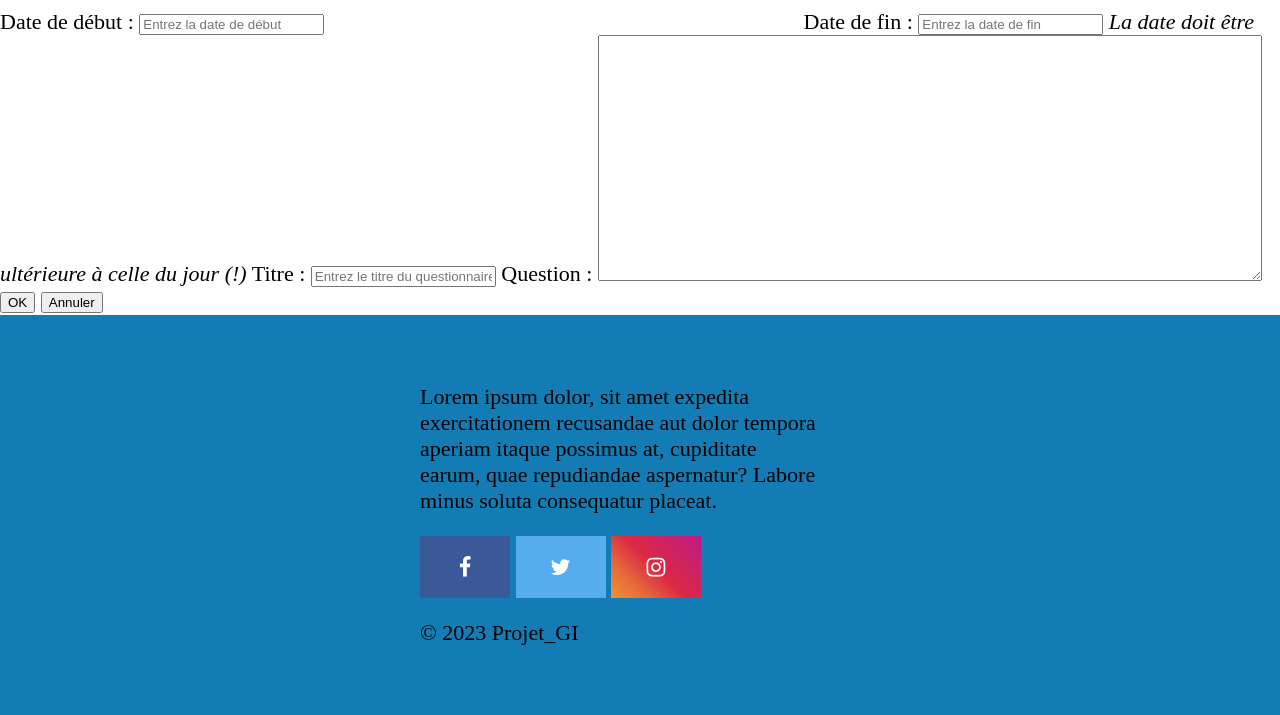
After one commit to CY-Fafix/ing1-gi-groupe-4, a PHP site: page /php/questionnaire.php in a window 1280 px wide. The commit adds this page. Shown: the part 671-1386 px from the top of the page. Run offline with PHP 8.4, Linux system fonts and the light colour scheme.

Commit message:
Questionnaire

```diff
--- a/public/php/inscription.php
+++ b/public/php/inscription.php
@@ -6,8 +6,8 @@
 	<head>
 		<meta charset="UTF-8">
 
-		<link href="./css/stylle.css" rel="stylesheet" />
-		<link href="./css/inscription.css" rel="stylesheet" />
+		<link href="../css/stylle.css" rel="stylesheet" />
+		<link href="../css/inscription.css" rel="stylesheet" />
 		<link href="https://fonts.googleapis.com/css?family=Open+Sans" rel="stylesheet" />
 
 		<title> Inscription </title>
@@ -21,7 +21,7 @@
 			<p id="Title"> <strong>N'hésitez plus, rejoignez-nous !</strong> </p>
 
 			<form id="InscriptionFormulaire" name="inscriptionFormulaire" onsubmit="return verifDateDeNaissance()" method="POST" action="">
-			<script type="text/javascript" src="./js/verificationDateDeNaissance.js" defer> </script>
+			<script type="text/javascript" src="../js/verificationDateDeNaissance.js" defer> </script>
 
 				<label id="Nom"> Nom :
 					<input class="Verify" id="NomZone" type="text" name="nom" placeholder="Entrez votre nom" required>
--- /dev/null
+++ b/public/php/questionnaire.php
@@ -0,0 +1,59 @@
+<?php include('./header.php'); ?>
+
+
+<html lang="fr">
+
+	<head>
+		<meta charset="UTF-8">
+
+		<link href="../css/stylle.css" rel="stylesheet" />
+		<link href="../css/questionnaire.css" rel="stylesheet" />
+		<link href="https://fonts.googleapis.com/css?family=Open+Sans" rel="stylesheet" />
+
+		<title> Questionnaire </title>
+	</head>
+
+
+
+	<body>
+		<div class="Main">
+
+			<p id="Title"> <strong>Nouveau questionnaire</strong> </p>
+
+			<form id="QuestionnaireFormulaire" name="questionnaireFormulaire" onsubmit="return verifDateUlterieure()" method="POST" action="">
+			<script type="text/javascript" src="../js/verificationDateUlterieure.js" defer> </script>
+
+				<label id="DateDebut"> Date de début :
+					<input class="Verify" id="DateDebutZone" type="text" name="dateDebut" placeholder="Entrez la date de début" pattern="[0-9]{2}+_[0-9]{2}+_[0-9]{4}" required>
+					<span class="Erreur" id="FormatDate1" aria-live="polite"> <em>La date ne peut pas être antérieure à celle du jour (!)</em> </span>
+				</label>
+
+				<label id="DateFin"> Date de fin :
+					<input class="Verify" id="DateFinZone" type="text" name="dateFin" placeholder="Entrez la date de fin" pattern="[0-9]{2}+_[0-9]{2}+_[0-9]{4}" required>
+					<span class="Erreur" id="FormatDate2" aria-live="polite"> <em>La date doit être ultérieure à celle du jour (!)</em> </span>
+				</label>
+
+				<label id="TitreQuestionnaire"> Titre :
+					<input class="Verify" id="TitreZone" type="text" name="titre" placeholder="Entrez le titre du questionnaire" required>
+				</label>
+
+				<!-- Ici, faire soit une boucle necessitant un nombre de questions entre precedemment par le gestionnaire,
+				soit un script permettant de generer une nouvelle question via un bouton -->
+				<label id="Question"> Question :
+					<textarea class="Verify" id="QuestionZone" name="question" rows="16" cols="80" wrap=hard placeholder="Entrez la question ici" spellcheck="False" required> </textarea>
+				</label>
+
+
+
+				<input type="submit" id="Ok" name="ok" value="OK" />
+				<input type="reset" id="Reset" name="reset" value="Annuler" />
+
+			</form>
+
+		</div>
+	</body>
+
+</html>
+
+
+<?php include('./footer.php'); ?>
```
Also changed, not shown: public/php/creationCompte.php (+5 -5 lines), public/php/message.php (+3 -8 lines).
